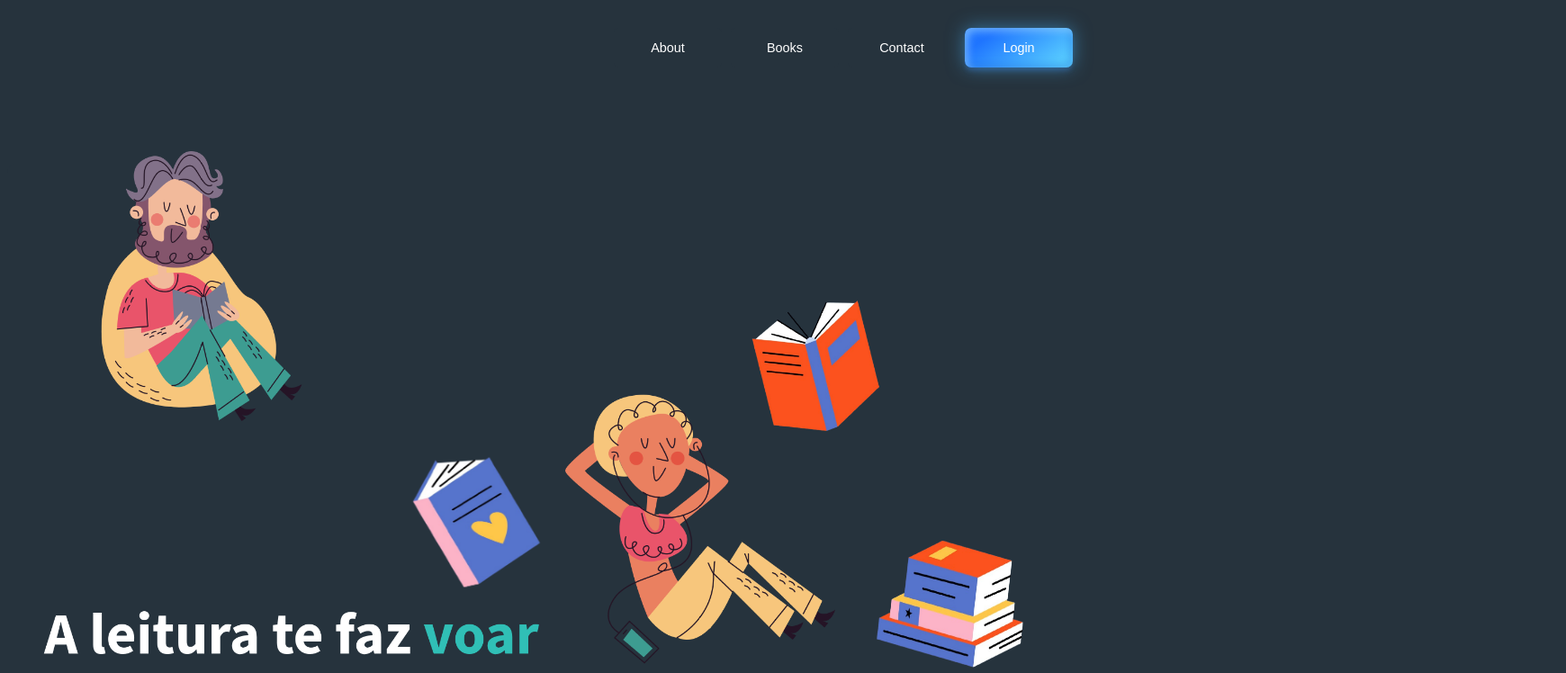
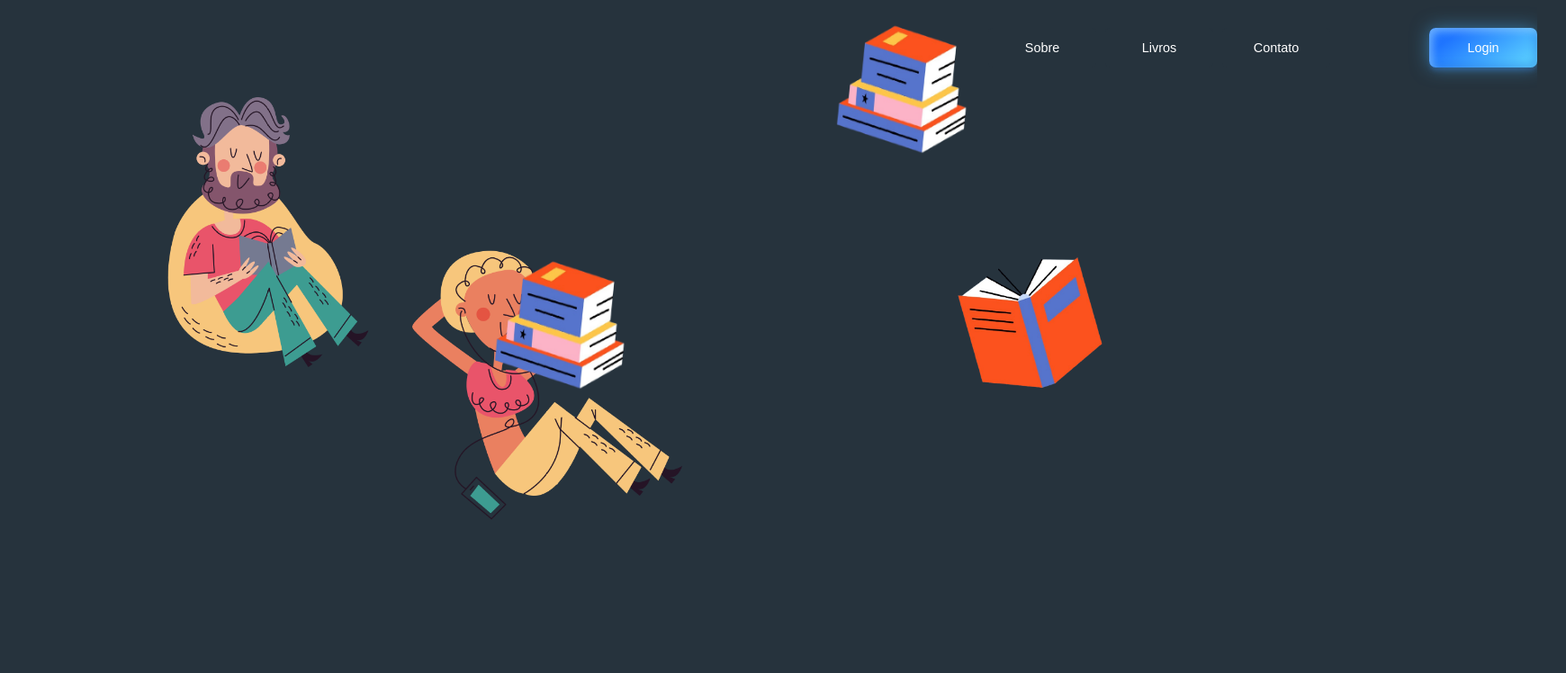
Before and after one commit to jenniAgatha/Projeto-bibliotec-senai, a plain HTML site: page index.html in a window 1280 px wide. Shown: the top 748 px of the page at 90% size, 1740 px wide, since content can reach past the window. Drawn offline with Linux system fonts and the light colour scheme.

Commit message:
atualizando

```diff
--- a/index.html
+++ b/index.html
@@ -6,32 +6,30 @@
     <link rel="stylesheet" href="style.css">
     <title>Exemplo de Header</title>
   </head>
-  <header class="header">
+
+  <body>
+   <header>
   <img src="imagens/Group 106 (1).png" alt="" class="logo">
-        <div class="botoes">
-       <button class="button">About</button>
-     <button class="">Books</button>
-     <button class="">Contact</button>
-     <div class="btn_space">
+  <div class="container_botoes">
+    <button>Sobre</button>
+    <button>Livros</button>
+    <button>Contato</button>
     <button class="btn">Login</button>
   </div>
-     </div>
-      <nav class>
-      </nav>
 </header>
-  <body>
 
 <div class="container">
-      <div class=" slogan">
   <img src="imagens/lendo.png" alt="" class="homem">
   <img src="imagens/ouvindo (1).png" alt="" class="mulher">
-      <img src="imagens/cut8-removebg-preview (2).png" alt="" class="livro1">
-      <img src="imagens/cut6-removebg-preview.png" alt="" class="livro2">
-      <img src="imagens/cut7-removebg-preview (2).png" alt="" class="livro3">
-        <img src="imagens/Sem título.png" alt="" class="texto1">
+  <img src="imagens/cut7-removebg-preview (2).png" alt="" class="livro1">
+  <img src="imagens/cut8-removebg-preview (2).png" alt="" class="livro2">
+  <img src="imagens/cut8-removebg-preview (3).png" alt="" class="livro3">
+
 </div>
 
-      </div>
+
+
+
 
 
 <script src="script.js"></script>
--- a/style.css
+++ b/style.css
@@ -1,11 +1,10 @@
 body {
   display: flex;
   flex-direction: column;
-  /* align-items: center; */
   min-height: 100vh;
   background-color: #26333D;
   max-width: 1500px;
-  max-height: 100000px;
+  max-height: 1200px;
 
 }
 
@@ -18,13 +17,12 @@ body {
 }
 
 header {
-    height:90px;
-    width: auto;
-    background-color: #26333D;
-    padding: 0 40px;
-    /* box-sizing: border-box; */
-    display: flex;
-    align-items: center;
+  display: flex;
+  align-items: center;
+  justify-content: space-between;
+  padding: 0 40px;
+  background-color: #26333D;
+  height: 90px;
 }
 
 .logo{
@@ -38,10 +36,10 @@ header {
 
 
 
-.botoes {
-  display: flex;
-  gap: 10px;
-  margin-right: 40px;
+.botao1 {
+
+ width: auto;
+margin-left: auto;
 }
 
 button {
@@ -80,9 +78,10 @@ button {
   height: 300px;
   width: 300px;
   position: relative;
-  left: 250px;
+
   top: 170px;
   margin-left: 0;
+
   animation: flutuar 2s ease-in-out infinite;
 }
 
@@ -91,9 +90,9 @@ button {
   height: 300px;
   width: 300px;
   left: 300px;
+margin-bottom: 100px;
+margin-left: 100px;
 
-margin-bottom: 100px;
-margin-left: 50px;
   animation: flutuar 2s ease-in-out infinite;
 }
 
@@ -110,14 +109,14 @@ height: 700px ;
   /* color: rgb(31 41 55); */
 }
 
-.container{
-
-width: 1900px;
-
-height: 900px;
-display: flex;
-justify-content: center;
-align-items: center;
+.container {
+  display: flex;
+  align-items: flex-start; /* elementos alinhados ao topo */
+  justify-content: flex-start; /* alinha à esquerda */
+  gap: 20px; /* espaço entre as imagens */
+  margin-top: 40px; /* distância do header */
+  margin-left: 40px; /* um pequeno recuo da borda */
+  flex-wrap: wrap; /* permite quebrar linha se precisar */
 }
 
 
@@ -130,6 +129,7 @@ align-items: center;
   cursor: pointer;
   padding: 0.9em 1.4em;
   min-width: 120px;
+  margin-left: 100px;
   min-height: 44px;
   font-size: var(--size, 0.90rem);
   font-weight: 500;
@@ -215,7 +215,7 @@ align-items: center;
   margin-left: 0;
    transform: rotate(-15deg);
    margin-bottom: 90px;
-   left: ;
+
     animation: flutuar 3s ease-in-out infinite;
 
 
@@ -243,5 +243,11 @@ height: 600PX;
 width: 600px;
 bottom: 100px;
 
-
 }
+.container_botoes {
+  display: flex;
+  gap: 10px;
+  justify-content: flex-end;
+  width: 100%;
+margin-left: 1050px;
+}
```
Lines whose indentation alone changed are shown as unchanged.
